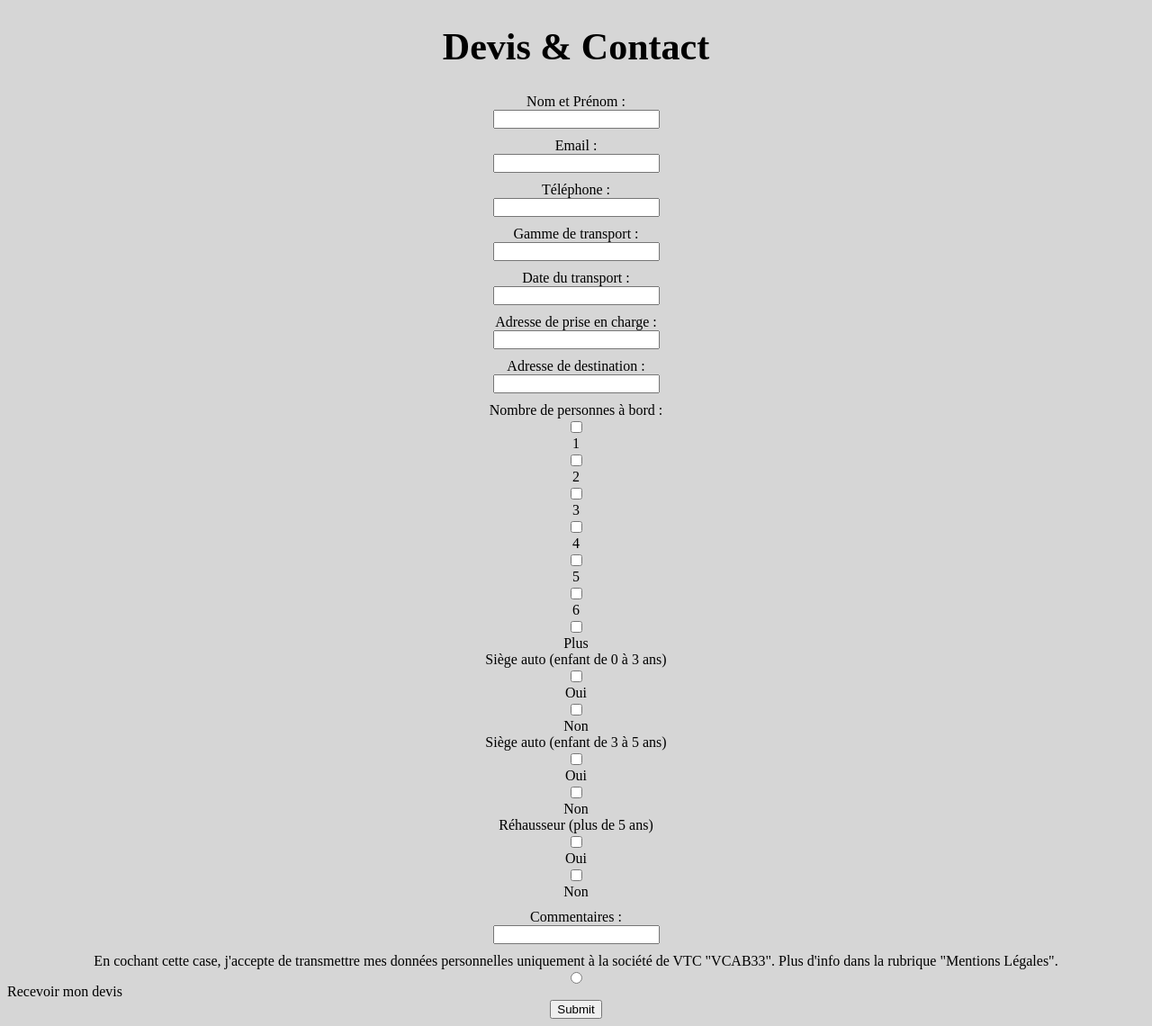
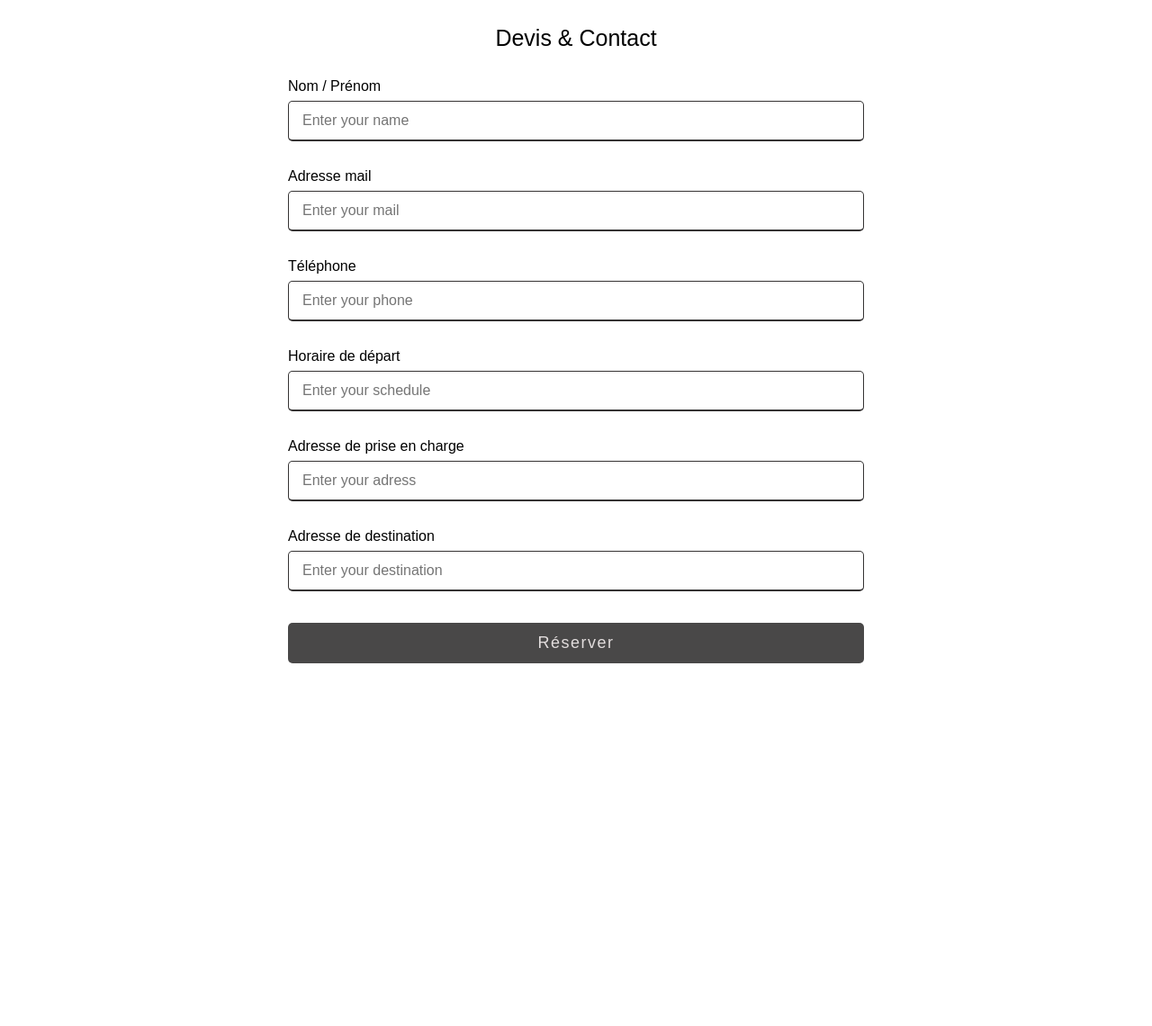
Before and after one commit to afeynaud/vcab33, a PHP site: page /templates/form.html in a window 1280 px wide. Shown: the whole page at 90% size. After the commit the page ends 737 px from the top, so only its background shows below. Run offline with PHP 8.4, Linux system fonts and the light colour scheme.

Commit message:
Form & css form

```diff
--- a/css/style.css
+++ b/css/style.css
@@ -1,7 +1,7 @@
 /* Body */
 
 body {
-    background-color: #cccc; /* grey light */
+    background-color: #ccc(224, 219, 219)(190, 189, 189, 0.8); /* grey light */
 }
 
 p {
@@ -101,29 +101,127 @@ h3 {
 
 /* ContactForm */
 
-.champ {
-	margin-top: 10px;
-	text-align: center;
+*{
+    margin:0;
+    padding:0;
+    box-sizing:border-box;
+    font-family: 'Poppins',sans-serif;
 }
 
-  input {
+
+
+
+body{
     display: flex;
-	margin-left: auto;
-	margin-right: auto;
+    height: 100vh;
+    justify-content: center;
+    align-items: center;
+    background-color: rgb(216, 213, 213)(206, 186, 186, 0.8);
+    padding: 10px;
 }
 
-  .siège {
-	text-align: center;
+.container{
+    max-width: 700px;
+    width: 100%;
+    background: rgb(173, 155, 155)(119, 153, 96, 0.8);
+    padding: 25px 30px;
+    border-radius: 5px;
 }
 
-  #un {
+.container .title{
+    font-size: 25px;
+    font-weight: 500;
+    position: relative;
 }
 
-  button {
-	position: absolute;
-	left: 440px;
-	top: 360px;
-	padding: 5px;
+
+form .user-details .inputbox{
+    margin-bottom: 15px;
+}
+
+form .input-box span.details{
+    display: block;
+    font-weight: 500;
+    margin-bottom: 5px;
+}
+
+.user-details .input-box .details{
+    display: block;
+    font-weight: 500;
+    margin-bottom: 5px;
+}
+
+.user-details .input-box input{
+    height: 45px;
+    width: 100%;
+    outline: none;
+    border-radius: 5px;
+    border: 1px solid rgba(3, 1, 1, 0.8);
+    padding-left: 15px;
+    font-size: 16px;
+    border-bottom-width: 2px;
+}
+
+.title {
+    text-align: center;
+    font-family: 'Poppins', sans-serif;
+    margin-bottom: 30px;
+}
+
+
+form .category{
+    display: flex;
+    width: 80%;
+    margin: 14px 0;
+    justify-content: space-between;
+}
+
+
+
+form .buttons{
+    height: 45px;
+    margin: 35px 0;
+}
+
+.details{
+    height: 20px;
+    margin-top: 30px;
+}
+
+
+form .buttons input{
+    height: 100%;
+    width: 100%;
+    border-radius: 5px;
+    border: none;
+    color: rgb(226, 221, 221);
+    font-size: 18px;
+    font-weight: 500;
+    letter-spacing: 1.5px;
+    cursor: pointer;
+    background: rgb(73, 72, 72)
+}
+
+form .buttons input:hover{
+    background: rgb(104, 29, 29);
+}
+
+@media(max-width:600px){
+    .container{
+        max-width: 100%;
+    }
+    form .user-details .input-box{
+        margin-bottom: 15px;
+        width: 100%
+    }
+    form .category{
+        width: 100%
+    }
+    .content form .user-details{
+        max-height: 300px;
+        overflow-y: scroll;
+    }
+
 }
 
 /* Footer */
--- a/templates/form.html
+++ b/templates/form.html
@@ -1,120 +1,51 @@
 <!DOCTYPE html>
 <html lang="fr">
-
     <head>
         <meta charset="utf-8">
-        <title>Devis & Contact</title>
+        <title>Formulaire responsive</title>
         <link rel="stylesheet" href="../css/style.css">
     </head>
-
 <body>
-    <form method="post" action="form.php">
-        <div>
-            <h1>Devis & Contact</h1>
+    <div class="container">
+        <div class="title">Devis & Contact</div>
+        <div class=class="content">
+            <form action="#">
+                <div class="user-details">
+                    <div class='input-box'>
+                        <span class="details">Nom / Prénom</span>
+                        <input type="text" placeholder="Enter your name" required>
                     </div>
-        <div class="champ">
-            <label for="name">Nom et Prénom :</label>
-            <input type="text" id="name" name="user_name">
+                    <div class='input-box'>
+                        <span class="details">Adresse mail</span>
+                        <input type="text" placeholder="Enter your mail" required>
                     </div>
-        <div class="champ">
-            <label for="name">Email :</label>
-            <input type="text" id="email" name="user_mail">
+                    <div class='input-box'>
+                        <span class="details">Téléphone</span>
+                        <input type="text" placeholder="Enter your phone" required>
                     </div>
-        <div class="champ">
-            <label for="name">Téléphone :</label>
-            <input type="text" id="tel" name="user_tel">
+                    <div class='input-box'>
+                        <span class="details">Horaire de départ</span>
+                        <input type="text" placeholder="Enter your schedule" required>
                     </div>
-        <div class="champ">
-            <label for="name">Gamme de transport :</label>
-            <input type="text" id="gamme" name="user_gamme">
+                    <div class='input-box'>
+                        <span class="details">Adresse de prise en charge</span>
+                        <input type="text" placeholder="Enter your adress" required>
                     </div>
-        <div class="champ">
-            <label for="name">Date du transport :</label>
-            <input type="text" id="date" name="user_date">
-        </div>
-        <div class="champ">
-            <label for="name">Adresse de prise en charge :</label>
-            <input type="text" id="adresse1" name="user_adresse1">
-        </div>
-        <div class="champ">
-            <label for="name">Adresse de destination :</label>
-            <input type="text" id="adresse2" name="user_adresse2">
-        </div>
-        <div class="champ">
-            <label for="name">Nombre de personnes à bord :</label>
-            <div>
-                <div id="button1">
-                    <input type="checkbox" value="1" name="dmform-6">
-                    <span id="un">1</span>
-                </div>
-                <div id="button2">
-                    <input type="checkbox" value="2" name="dmform-6">
-                    <span id="un">2</span>
-                </div>
-                <div id="button3">
-                    <input type="checkbox" value="3" name="dmform-6">
-                    <span id="un">3</span>
-                </div>
-                <div id="button4">
-                    <input type="checkbox" value="4" name="dmform-6">
-                    <span id="un">4</span>
-                </div>
-                <div id="button5">
-                    <input type="checkbox" value="5" name="dmform-6">
-                    <span id="un">5</span>
-                </div>
-                <div id="button6">
-                    <input type="checkbox" value="6" name="dmform-6">
-                    <span id="un">6</span>
-                </div>
-                <div id="button7">
-                    <input type="checkbox" value="7" name="dmform-6">
-                    <span id="un">Plus</span>
+                    <div class='input-box'>
+                        <span class="details">Adresse de destination</span>
+                        <input type="text" placeholder="Enter your destination" required>
                     </div>
                 </div>
-        </div>
-        <div class="siège">
-            <label for="name">Siège auto (enfant de 0 à 3 ans)</label>
-                <input type="checkbox" value="8" name="dmform-6">
-                <span id="un">Oui</span>
-                <input type="checkbox" value="9" name="dmform-6">
-                <span id="un">Non</span>
-        </div>
-        <div class="siège">
-            <label for="name">Siège auto (enfant de 3 à 5 ans)</label>
-                <input type="checkbox" value="10" name="dmform-6">
-                <span id="un">Oui</span>
-                <input type="checkbox" value="11" name="dmform-6">
-                <span id="un">Non</span>
-        </div>
-        <div class="siège">
-            <label for="name">Réhausseur (plus de 5 ans)</label>
-                <input type="checkbox" value="12" name="dmform-6">
-                <span id="un">Oui</span>
-                <input type="checkbox" value="13" name="dmform-6">
-                <span id="un">Non</span>
-        </div>
-        <div class="champ">
-            <label for="name">Commentaires :</label>
-            <input type="text" id="commentaires" name="user_comm">
-        </div>
-        <div class="champ">
-            <label for="name">En cochant cette case,
-            j'accepte de transmettre mes données personnelles
-            uniquement à la société de VTC "VCAB33".
-            Plus d'info dans la rubrique "Mentions Légales".</label>
-            <input type="radio" id="rgpd" name="user_rgpd">
-        </div>
-        <div class="devis">
-            <label for="name">Recevoir mon devis</label>
-            <input type="submit" id="mondevis" name="user_devis">
+                <div class="buttons">
+                    <input type="submit" value="Réserver">
                 </div>
             </form>
-
-
+        </div>
+    </div>
 
 
 </body>
 
 
+
 </html>
```
Lines whose indentation alone changed are shown as unchanged.
